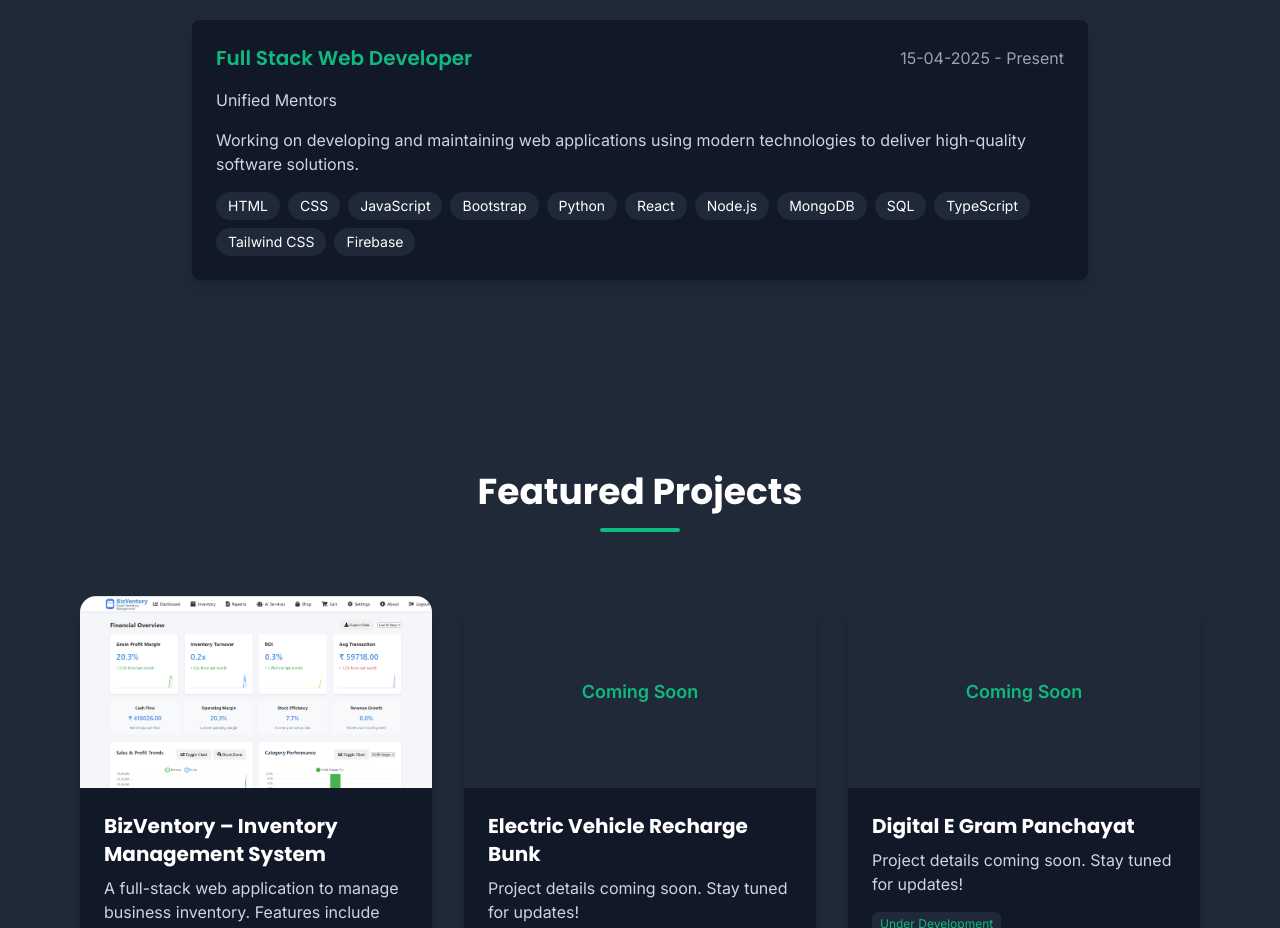
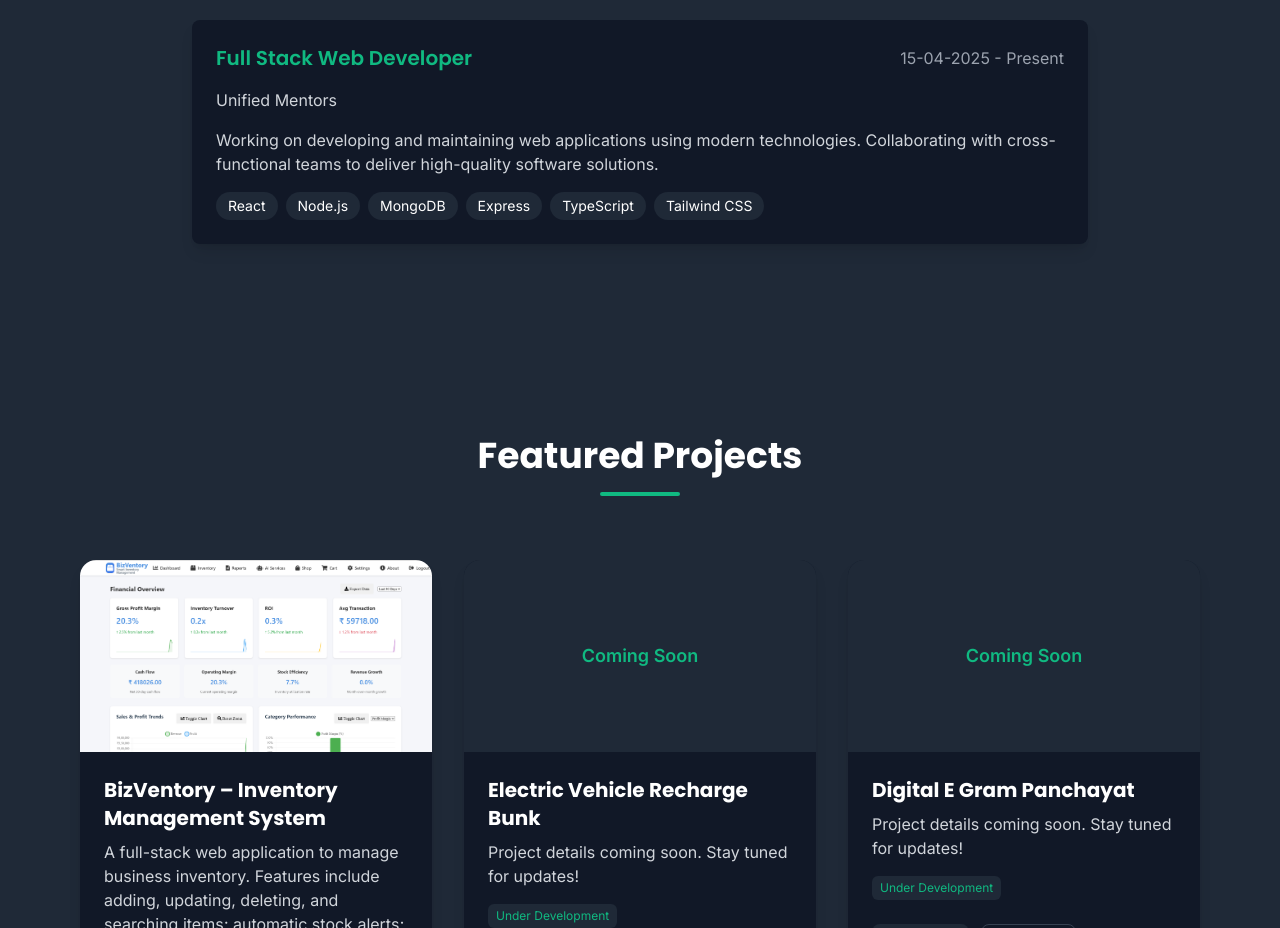
Before and after one commit to krishna142-tech/portfolio, a React (Create React App) app: page / in a window 1280 px wide. Shown: the part 2220-3148 px from the top of the page. Built offline with nearby package versions, Linux system fonts and the light colour scheme.

Commit message:
Add Experience section and new projects

```diff
--- a/src/App.tsx
+++ b/src/App.tsx
@@ -369,10 +369,11 @@ const App = () => {
                 <span className="text-gray-300">Unified Mentors</span>
               </div>
               <p className="text-gray-300 mb-4">
-                Working on developing and maintaining web applications using modern technologies to deliver high-quality software solutions.
+                Working on developing and maintaining web applications using modern technologies.
+                Collaborating with cross-functional teams to deliver high-quality software solutions.
               </p>
               <div className="flex flex-wrap gap-2">
-                {["HTML", "CSS", "JavaScript", "Bootstrap", "Python", "React", "Node.js", "MongoDB", "SQL", "TypeScript", "Tailwind CSS", "Firebase"].map((tech) => (
+                {["React", "Node.js", "MongoDB", "Express", "TypeScript", "Tailwind CSS"].map((tech) => (
                   <span key={tech} className="px-3 py-1 bg-gray-800 rounded-full text-sm">
                     {tech}
                   </span>
```
